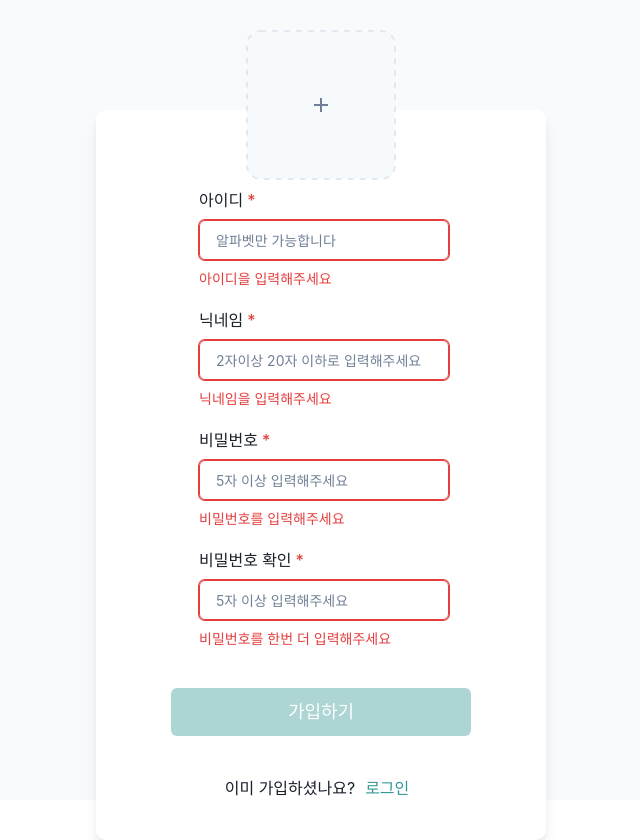
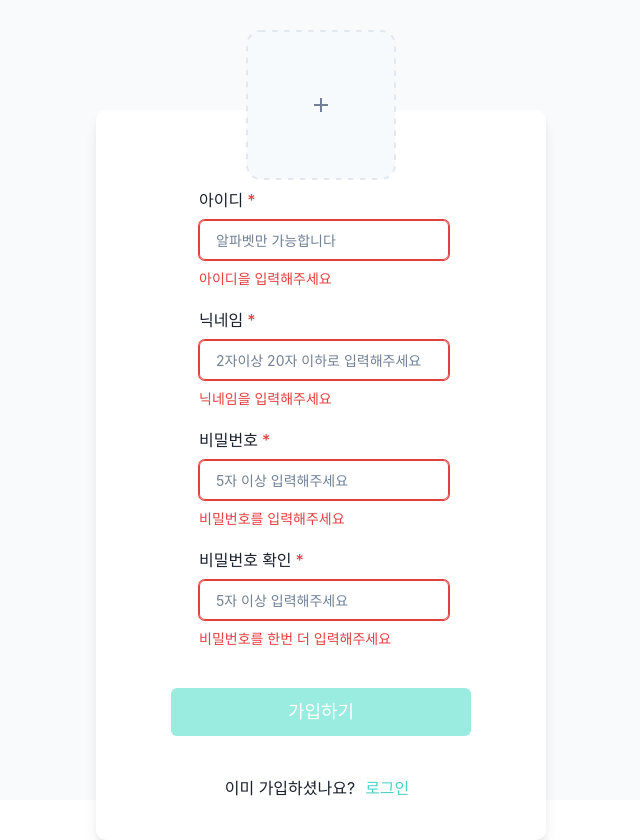
Before and after one commit to KDT1-FE/Y_FE_Toy2, a React (Vite) app: page /join in a window 1280 px wide. Shown: the whole page, without its empty margins (319-959 px from the left). Built offline with nearby package versions, Linux system fonts and the light colour scheme; no server answers.

Commit message:
Feat: 회원가입 UI 커스탬색상 적용

```diff
--- a/src/pages/login/userJoin.tsx
+++ b/src/pages/login/userJoin.tsx
@@ -246,9 +246,13 @@ const UserJoin = () => {
           <Button
             width={300}
             type="submit"
-            colorScheme="teal"
             size="lg"
-            isDisabled={!isFormValid()}>
+            isDisabled={!isFormValid()}
+            bg="#4FD1C5"
+            color="white"
+            _disabled={{
+              bg: '#9AEBE0',
+            }}>
             가입하기
           </Button>
         </form>
@@ -258,7 +262,7 @@ const UserJoin = () => {
             as={ReactRouterLink}
             to="/"
             marginRight={2}
-            color="teal.500"
+            color="#4FD1C5"
             fontWeight={700}>
             로그인
           </Link>
```
